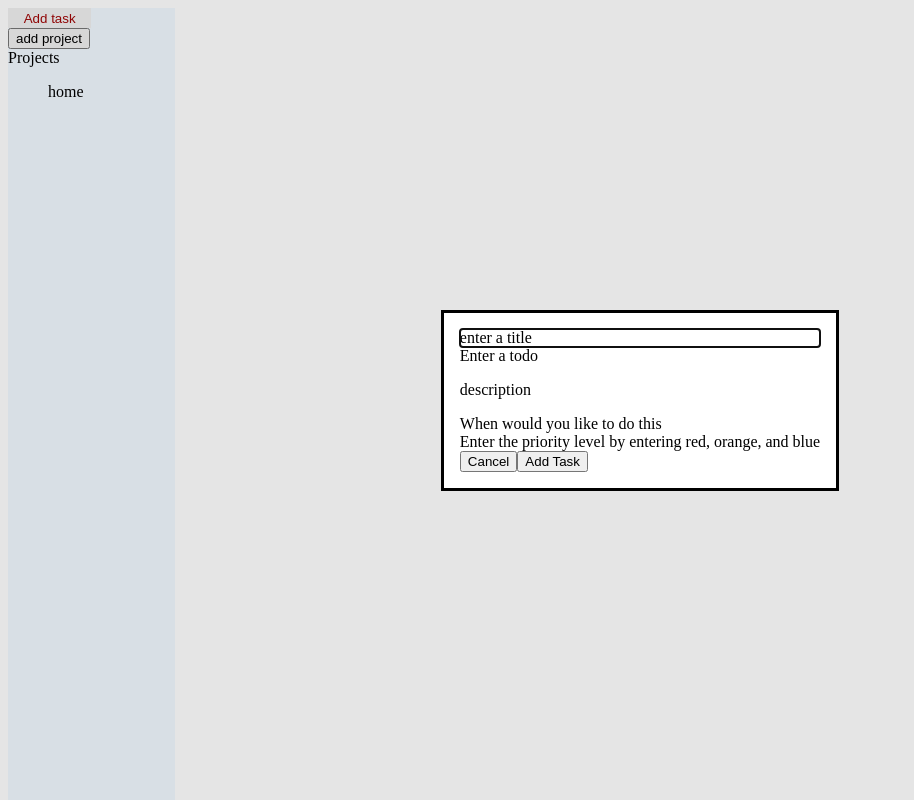
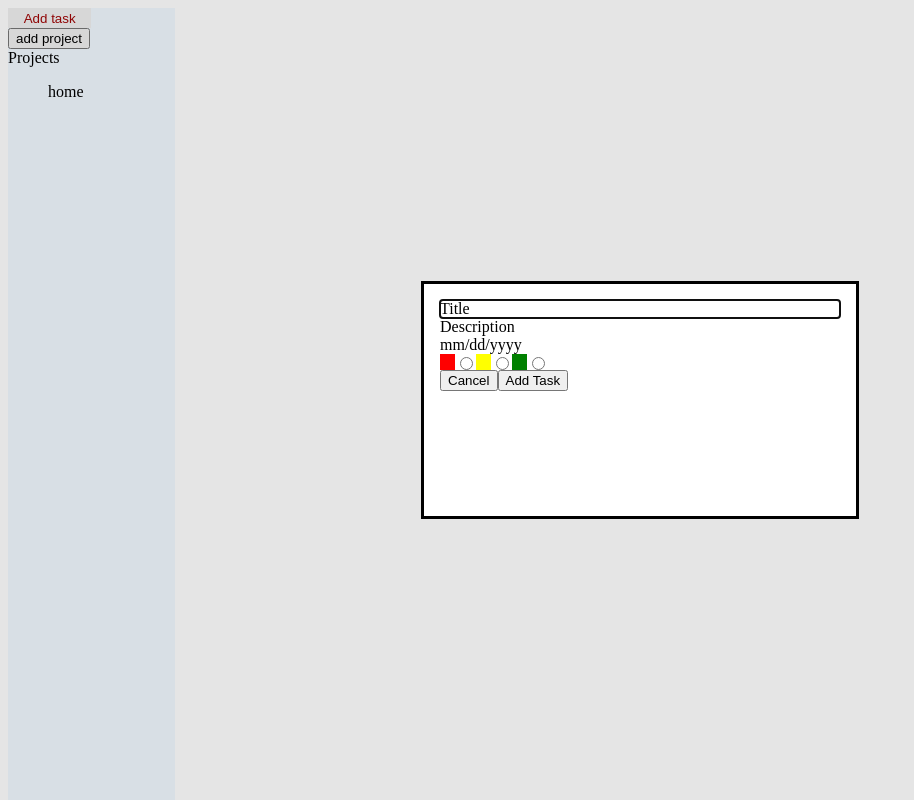
Before and after one commit to lbegazo99/Todo-list, a website built with webpack: page src/template.html in a window 1280 px wide. Both pictures are taken after a click on the button "Add task". Shown: the top 800 px of the page, without its empty margins (0-914 px from the left). Built offline with nearby package versions, Linux system fonts and the light colour scheme.

Commit message:
styled the add todo module so that users will have to enter a valid date and are now able to click a button to set a priority intead of writing a color

```diff
--- a/package.json
+++ b/package.json
@@ -7,5 +7,8 @@
     "webpack": "^5.97.1",
     "webpack-cli": "^6.0.1",
     "webpack-dev-server": "^5.2.0"
+  },
+  "dependencies": {
+    "date-fns": "^4.1.0"
   }
 }
--- a/src/index.js
+++ b/src/index.js
@@ -1,7 +1,7 @@
 import Project from "./todo_list.js";
 import Todo_items from "./todos.js";
 import "./styles.css";
-
+import { format,isValid } from "date-fns";
 const sidebar = document.getElementById("sidebar");
 const content = document.getElementById("content");
 
@@ -16,6 +16,8 @@ let project_div = document.createElement("div");
 let list_of_projects = document.createElement("ul")
 let todo_modal = document.createElement("dialog");
 todo_modal.classList.add("todo_modal")
+
+
 
 
 let home = new Project([],"home",0);
@@ -60,23 +62,45 @@ function create_todo_form(){
     let title_div = document.createElement("div");
     title_div.id = "title_div";
     title_div.contentEditable = true;
-    title_div.textContent = "enter a title";
+    title_div.textContent = "Title";
 
     let description_div = document.createElement("div");
     description_div.id = "description_div";
     description_div.contentEditable = true;
-    description_div.textContent = "Enter a todo";
-    let description_div_caption = document.createElement("p");
-    description_div_caption.textContent = "description";
-    description_div.appendChild(description_div_caption);
+    description_div.textContent = "Description";
 
     let date_div = document.createElement("div");
     date_div.contentEditable = true;
-    date_div.textContent = "When would you like to do this"
+    date_div.textContent = "mm/dd/yyyy"
 
+    let color = ""
     let priority_div = document.createElement("div");
-    priority_div.contentEditable = true;
-    priority_div.textContent = "Enter the priority level by entering red, orange, and blue"
+
+    let red_indiciator =  create_indicator("red");
+    let yellow_indicator = create_indicator("yellow");
+    let green_indicator = create_indicator("green");
+
+    let red_radio = create_radio()
+    red_radio.addEventListener("click",function (){
+        color = "red"
+    })
+    let yellow_radio = create_radio();
+    yellow_radio.addEventListener("click",function (){
+        color = "yellow"
+    })
+    let green_radio = create_radio();
+    green_radio.addEventListener("click",function (){
+        color = "green"
+    })
+
+
+    priority_div.append(red_indiciator)
+    priority_div.appendChild(red_radio)
+    priority_div.appendChild(yellow_indicator)
+    priority_div.appendChild(yellow_radio)
+    priority_div.appendChild(green_indicator)
+    priority_div.appendChild(green_radio)
+    priority_div.style.display = "flex";
 
 
     let footer_div = document.createElement("div");
@@ -87,7 +111,7 @@ function create_todo_form(){
     cancel_button.textContent = "Cancel"
     let add_task_button = document.createElement("button");
     add_task_button.addEventListener("click",function(){
-        addTask(title_div.textContent,description_div.textContent,date_div.textContent,priority_div.textContent,curr_project_id);
+        addTask(title_div.textContent,description_div.textContent,date_div.textContent,color,curr_project_id,date_div);
     })
     add_task_button.textContent = "Add Task"
     footer_div.appendChild(cancel_button);
@@ -101,12 +125,17 @@ function create_todo_form(){
     content.appendChild(create_task_block);
 }
 
-function addTask(title,description,date,priority,project_id){
+function addTask(title,description,date,priority,project_id,date_div){
     let this_project = projects[project_id];
-    create_task_block.close()
-    this_project.add_to_project(new Todo_items(title,description,date,priority))
-    list_all_todos(project_id);
-
+    let parts = date.split("/");
+    try {
+        format(new Date(parts[0],parts[1],parts[2]),"MM/dd/yyyy");
+        create_task_block.close();
+        this_project.add_to_project(new Todo_items(title,description,date,priority))
+        list_all_todos(project_id);
+    } catch (error) {
+        date_div.textContent = "please enter the date in the correct format like MM/dd/yyyy";
+    }
 }
 
 // list all of the projects
@@ -171,7 +200,7 @@ function create_project_form(){
     })
     let submit_button = document.createElement("button")
     submit_button.addEventListener("click",function () {
-        create_project_block.style.display = "none"
+        create_project_block.close()
         projects.push(new Project([],project_name.textContent,projects.length))
         list_all_projects();
     })
@@ -223,3 +252,18 @@ function fill_todo_modal(this_project,j){
     document.querySelector(".todo_modal > .dueDate").textContent = this_project.get_todo(j).dueDate;
 
 }
+function create_radio(){
+    let radio = document.createElement("input");
+    radio.type = "radio";
+    radio.id = "radio";
+    radio.name = "radio"
+    return radio
+
+}
+
+function create_indicator(color){
+    let indiciator = document.createElement("div");
+    indiciator.style.backgroundColor = color
+    indiciator.style.width = '15px'
+    return indiciator;
+}
--- a/src/styles.css
+++ b/src/styles.css
@@ -27,6 +27,7 @@ body{
     color: rgb(160, 6, 6);
 }
 
-.home_div{
-
+#create_task_block{
+    width: 400px;
+    height: 200px;
 }
```
Also changed, not shown: 1 other file.
